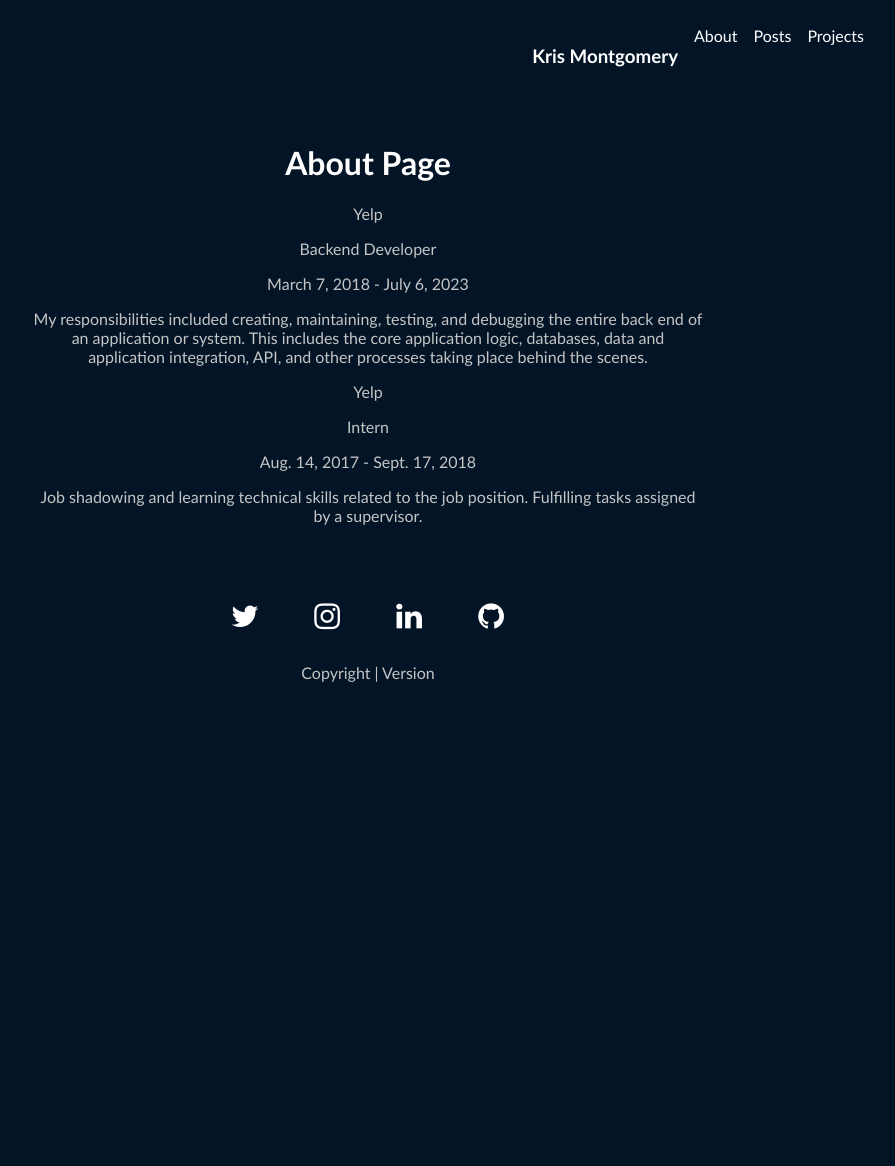
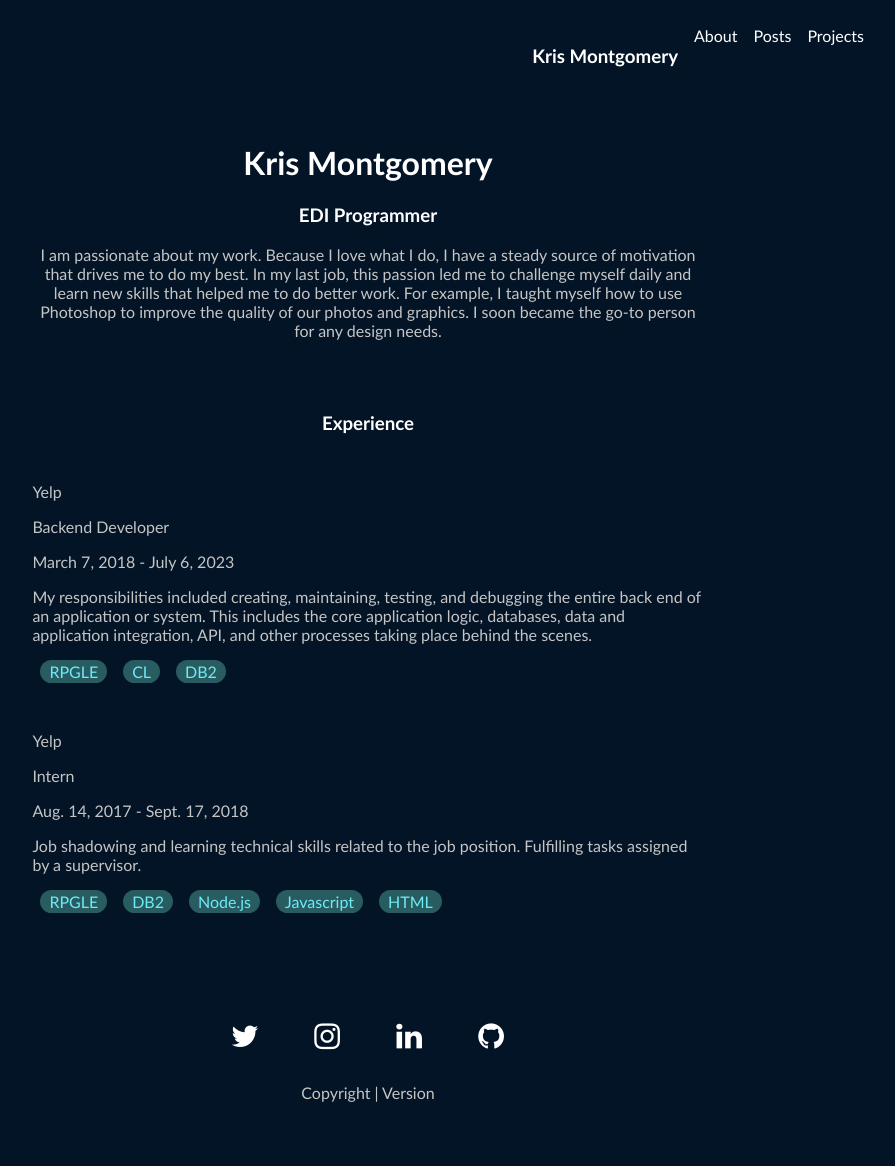
Before and after one commit to krmontgomery/Django_Site, a Django app: page /about/ in a window 1280 px wide. Shown: the whole page, without its empty margins (272-1167 px from the left). Before the commit the page ends 682 px from the top, so only its background shows below. Run offline with Django 4.2, Linux system fonts and the light colour scheme; data comes from the database, SQL or seed files in the repository; both versions use the stored data as it was after the commit.

Commit message:
Add logic to about template for technologies associated with experiences. Add styling to main.css for said change.

```diff
--- a/portfolio_site/main/templates/main/about.html
+++ b/portfolio_site/main/templates/main/about.html
@@ -3,13 +3,43 @@
 {% block content %}
 <div class="about-containter">
     <div class="leftside"></div>
-        <div class="main-content">
-                <h1>About Page</h1>
+        <div class="about-main-content">
+            <h1 class="about-centerClass">Kris Montgomery</h1>
+            <h3 class="about-centerClass">EDI Programmer</h3>
+            <p class="about-centerClass">I am passionate about my work. Because I love what I do, I have a
+               steady source of motivation that drives me to do my best.
+               In my last job, this passion led me to challenge myself daily
+               and learn new skills that helped me to do better work.
+               For example, I taught myself how to use Photoshop to improve the
+               quality of our photos and graphics. I soon became the go-to person
+               for any design needs.</p>
+            <br>
+            <br>
+            <h3 class="about-centerClass">Experience</h3>
             {% for e in experience %}
+            <div class="individual-experience-container">
                 <p>{{e.company_name}}</p>
                 <p>{{e.job_title}}</p>
                 <p>{{e.start_date}} - {{e.end_date}}</p>
                 <p>{{e.job_description}}</p>
+                <div class="technology-used">
+                    {% if e.tech_used != None %}
+                        <p>{{e.tech_used}}</p>
+                    {% endif %}
+                    {% if e.tech_used_two != None %}
+                        <p>{{e.tech_used_two}}</p>
+                    {% endif %}
+                    {% if e.tech_used_three != None %}
+                        <p>{{e.tech_used_three}}</p>
+                    {% endif %}
+                    {% if e.tech_used_four != None %}
+                        <p>{{e.tech_used_four}}</p>
+                    {% endif %}
+                    {% if e.tech_used_five != None %}
+                        <p>{{e.tech_used_five}}</p>
+                    {% endif %}
+                </div>
+            </div>
             {% endfor %}
         </div>
     <div class="rightside"></div>
--- a/portfolio_site/main/templates/main/posts.html
+++ b/portfolio_site/main/templates/main/posts.html
@@ -8,7 +8,7 @@
             <ul>
                 {% for ap in all_posts %}
                     <li class="posts" onclick='location.href="post/{{ap.id}}";'>
-                        <h4>{{ap.blog_title}}</h4>
+                        <h3>{{ap.blog_title}}</h4>
                         <p>{{ap.blog_body|truncatechars:100}}</p>
                     </li>
                 {% endfor %}
--- a/portfolio_site/static/styles/main.css
+++ b/portfolio_site/static/styles/main.css
@@ -120,7 +120,29 @@ right: 10px;
     grid-template-columns: 1fr 3fr 1fr;
     margin-bottom: 50px;
 }
+.about-main-content{
+    justify-items: center;
+    padding: 10px;
+    text-align: left;
+}
+.about-centerClass{
+    text-align: center;
+}
+.individual-experience-container{
+    margin: 3rem 0 3rem 0;
+}
+.technology-used{
+    display: flex;
+    justify-content: left;
+}
 
+.technology-used p{
+    margin: 0 .5rem 0 .5rem;
+    padding: 2px 9px 2px 9px;
+    background-color: rgb(40, 92, 96);
+    color: rgb(108, 236, 247);
+    border-radius: 15px;
+}
 
 /* Projects.html page */
 .projects-main-content{
@@ -136,7 +158,7 @@ right: 10px;
     margin-bottom: 50px;
 }
 .individual-project-container{
-    list-style: circle;
+    list-style: none;
     padding: 1em;
     color: #c5c5c5;
     cursor: pointer;
@@ -144,6 +166,7 @@ right: 10px;
     transition: 0.5s;
     border-radius: 5px;
     text-align: left;
+    width: 100%;
 }
 .individual-project-container:after{
     content: '→';
@@ -186,7 +209,7 @@ right: 10px;
     transition: 0.5s;
     border-radius: 5px;
     text-align: left;
-    width: max-content;
+    width: 100%;
  }
 .posts:after{
     content: '→';
```
Also changed, not shown: portfolio_site/db.sqlite3. Lines whose indentation alone changed are shown as unchanged.
